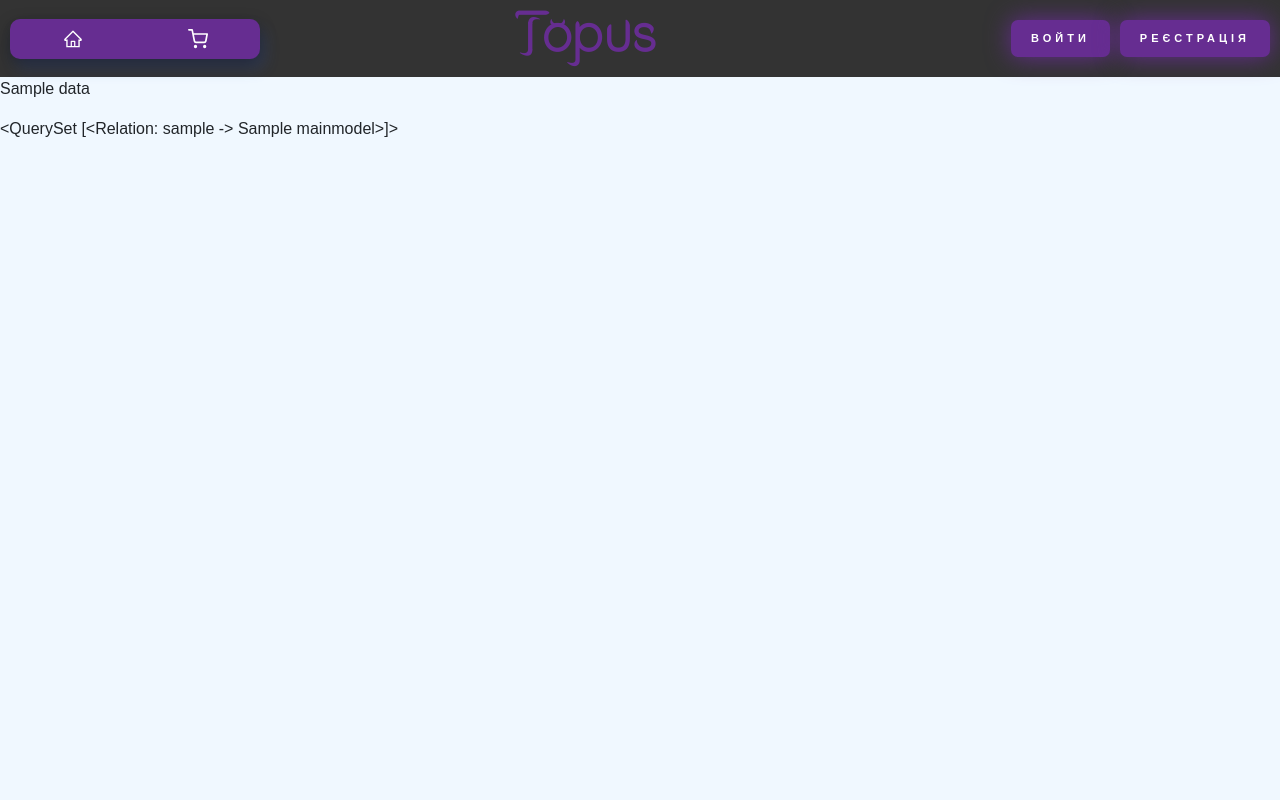
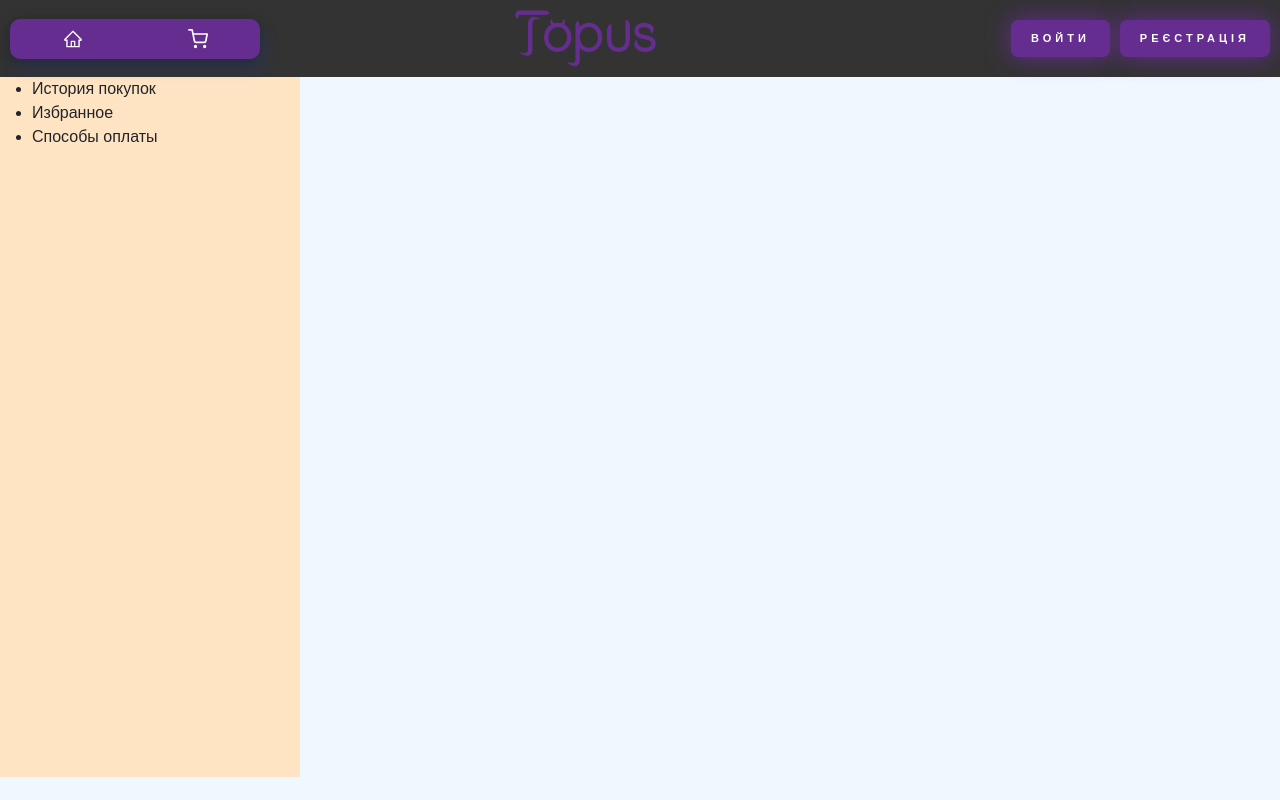
Before and after one commit to ZHMESHNECK/TOPUS-shop, a Django app: template users/templates/user_profile.html in a window 1280 px wide. Run offline with Django 5.2, Linux system fonts and the light colour scheme; tables that the repository leaves empty hold one stand-in row (values such as "Sample post"); the template is opened without the code that fills it: values that come from a table or form of the project are taken from there, most other values are stand-ins (such as "Sample title", 1, 10 or a date in 2020); parts of the project's set-up code (start-up, migrations or seed data) failed here and were passed over; some libraries are stand-ins or nearby versions.

Commit message:
Заготовка для профиля

```diff
--- /dev/null
+++ b/static/css/user_profile.css
@@ -0,0 +1,10 @@
+.profile_container{
+    width: 300px;
+    height: 700px;
+    background-color: bisque;
+}
+
+.profile{
+
+
+}
--- a/users/templates/user_profile.html
+++ b/users/templates/user_profile.html
@@ -1,9 +1,23 @@
 {% extends "base.html" %}
 {% block content %}
-<p>{{data}}</p>
-{% if relation is not None %}
-<p>{{relation}}</p>
-{%else%}
-<p>Ваш список обраного пустий</p>
-{%endif%}
+
+<link rel="stylesheet" href="../../static/css/user_profile.css">
+<div class="profile_container">
+    <div class="profile">
+        <div class="imgphoto"></div>
+        <div class="name_user"></div>
+        <div class="parametrs_user">
+            <ul>
+                <li>История покупок</li>
+                <li>Избранное</li>
+                <li>Способы оплаты</li>
+            </ul>
+        </div>
+    </div>
+    <div class="menu_profile"></div>
+</div>
+
+
+
+
 {% endblock %}
```
